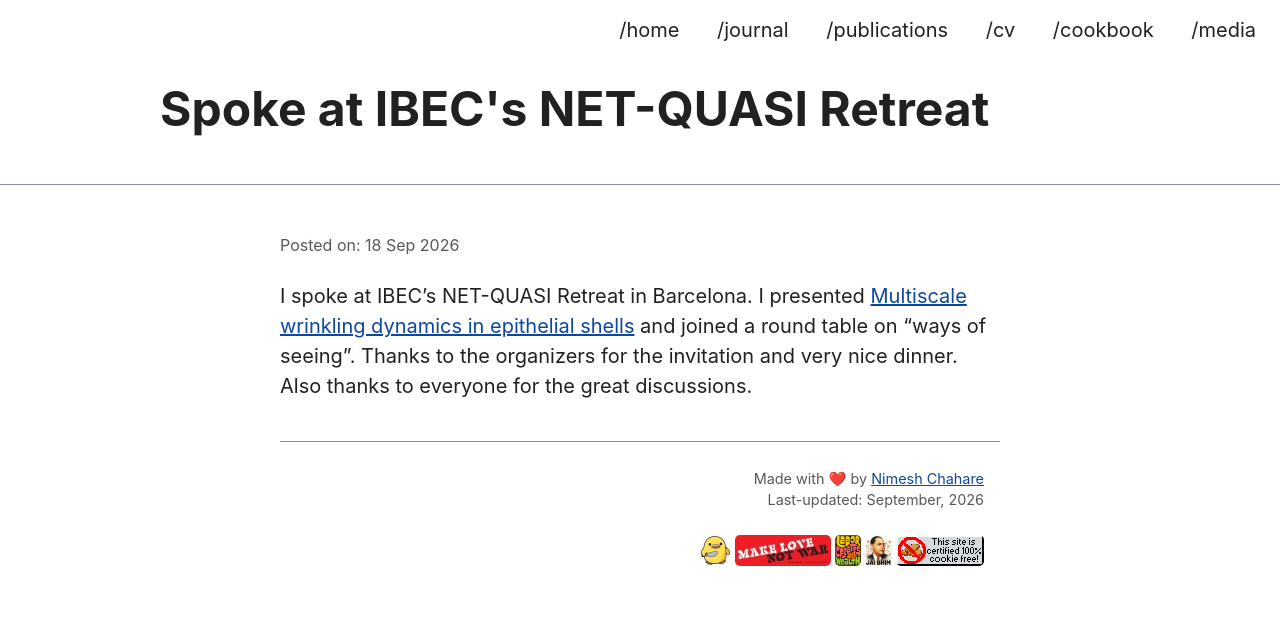
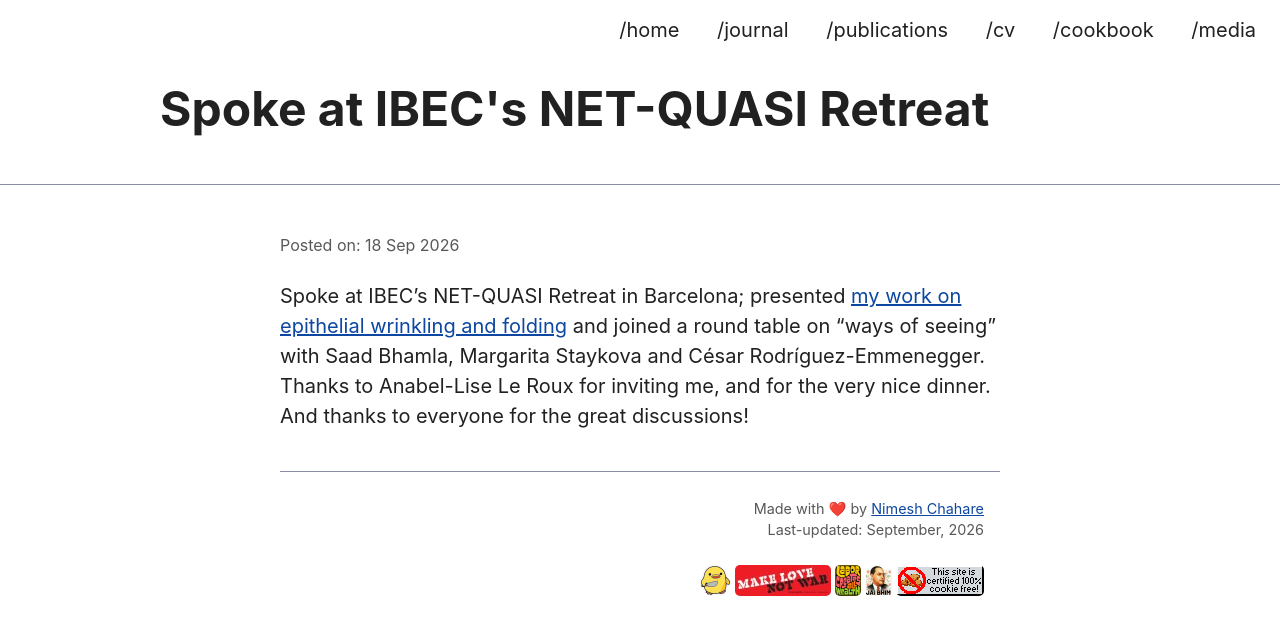
Before and after one commit to nchahare/nchahare.github.io, a Jekyll site: the page built from _news/2026-09-18-netquasi-retreat.md, in a window 1280 px wide. Shown: the top 635 px of the page. Built offline with Jekyll 4.4.1, drawn with Linux system fonts in a browser that asks for light colours.

Commit message:
Reword the NET-QUASI retreat update and name the round table

```diff
--- a/_news/2026-09-18-netquasi-retreat.md
+++ b/_news/2026-09-18-netquasi-retreat.md
@@ -5,4 +5,4 @@ inline: true
 title: Spoke at IBEC's NET-QUASI Retreat
 ---
 
-I spoke at IBEC's NET-QUASI Retreat in Barcelona. I presented [Multiscale wrinkling dynamics in epithelial shells](https://www.biorxiv.org/content/10.1101/2025.06.30.662426.abstract) and joined a round table on "ways of seeing". Thanks to the organizers for the invitation and very nice dinner. Also thanks to everyone for the great discussions.
+Spoke at IBEC's NET-QUASI Retreat in Barcelona; presented [my work on epithelial wrinkling and folding](https://www.biorxiv.org/content/10.1101/2025.06.30.662426.abstract) and joined a round table on "ways of seeing" with Saad Bhamla, Margarita Staykova and César Rodríguez-Emmenegger. Thanks to Anabel-Lise Le Roux for inviting me, and for the very nice dinner. And thanks to everyone for the great discussions!
```
